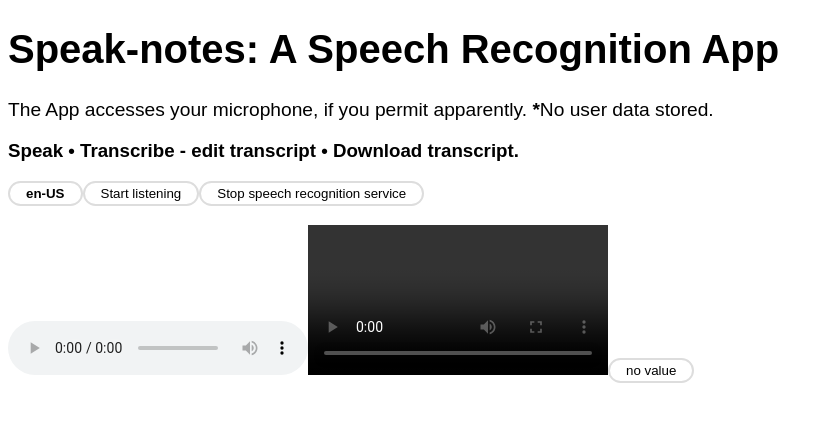
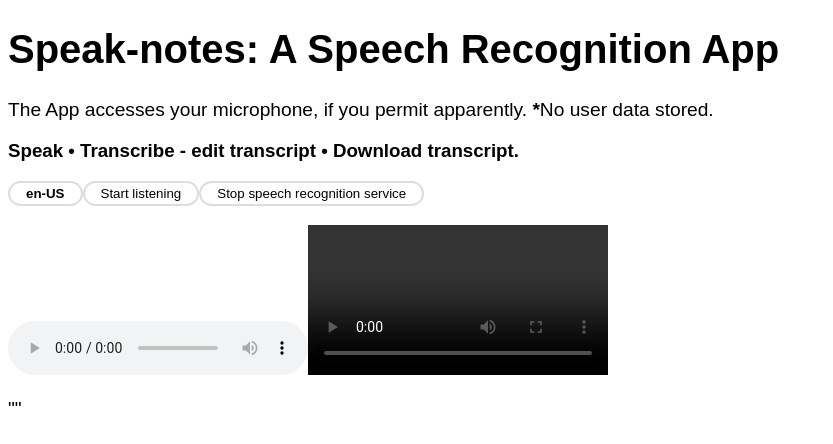
Before and after one commit to contigen/speak-notes, a React (Create React App) app: page / in a window 1280 px wide. Shown: the top 444 px of the page, without its empty margins (0-833 px from the left). Built offline with nearby package versions, Linux system fonts and the light colour scheme; no server answers.

Commit message:
Add a test-feature

```diff
--- a/src/App.js
+++ b/src/App.js
@@ -2,7 +2,7 @@ import "./App.css";
 import { SpeechRecognition } from "./features/speech-recognition/";
 import { InternetAccessMessage } from "./features/ui";
 import { HomepageMessage } from "./features/ui/";
-import { useEffect, useRef,useState } from "react";
+import { useEffect, useRef, useState } from "react";
 
 function App() {
   async function getMedia(constraints) {
@@ -32,24 +32,28 @@ function App() {
       })
       .catch((err) => console.log(err.name, err.message));
   }
-  const [val,setVal] = useState({current:null});
+  const [val, setVal] = useState({ current: `` });
   useEffect(() => {
     getMedia({ audio: true });
     navigator.mediaDevices
       .enumerateDevices()
       .then((devices) => {
         devices.forEach((device) => {
-          setVal((
-            {current:<span>
-              (`${device.kind}: ${device.label} id = ${device.deviceId}`)
-            </span>}
-          ))
+          console.log(
+            `${device.kind}: ${device.label} id = ${device.deviceId}`
+          );
+          setVal((prev) => ({
+            current:
+              prev.current +
+              ` ` +
+              `Device kind: ${device.kind}: Device label: ${device.label} id = ${device.deviceId}`,
+          }));
         });
       })
       .catch((err) => {
         console.error(`${err.name}: ${err.message}`);
       });
-  });
+  }, []);
 
   if (!(`webkitSpeechRecognition` in window || `SpeechRecognition` in window)) {
     return <HomepageMessage browserSupport={false} />;
@@ -61,7 +65,9 @@ function App() {
       <InternetAccessMessage />
       <audio id="video" controls></audio>
       <video id="video" controls></video>
-      <button>{val.current ?? `no value`}</button>
+      <p style={{ wordBreak: "break-word" }}>
+        {JSON.stringify(val.current) ?? `no value`}
+      </p>
     </>
   );
 }
```
